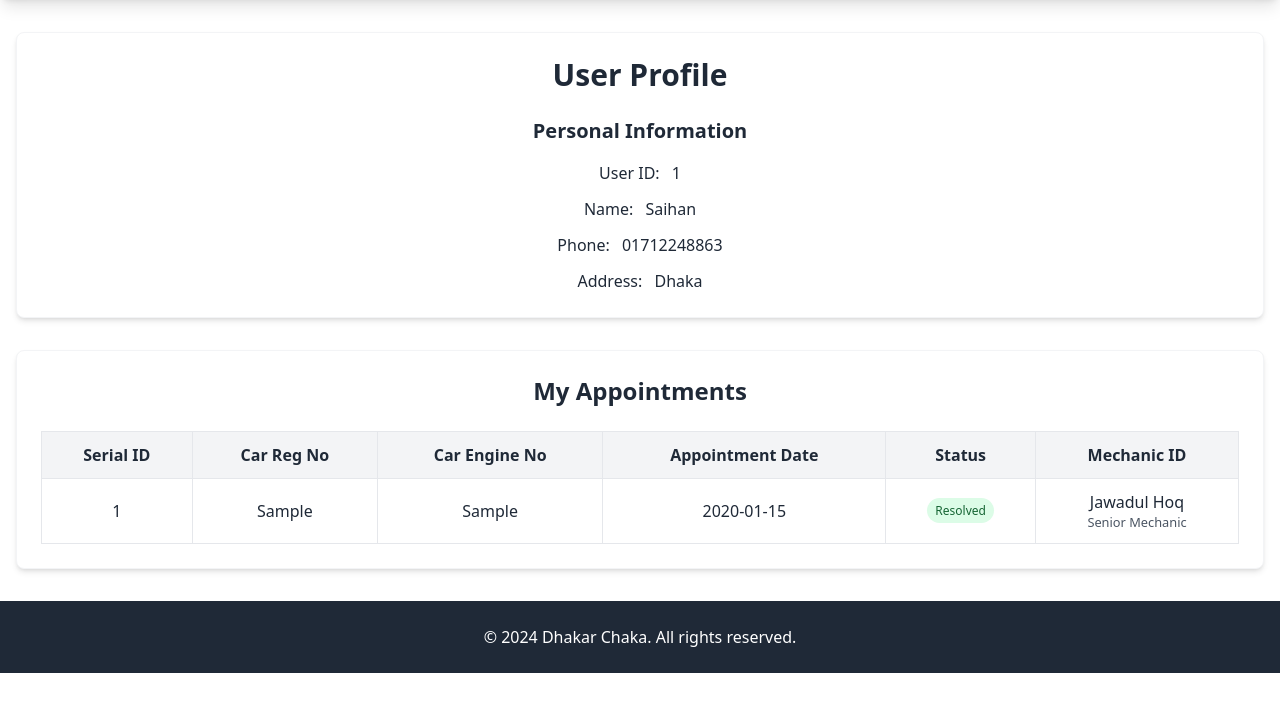
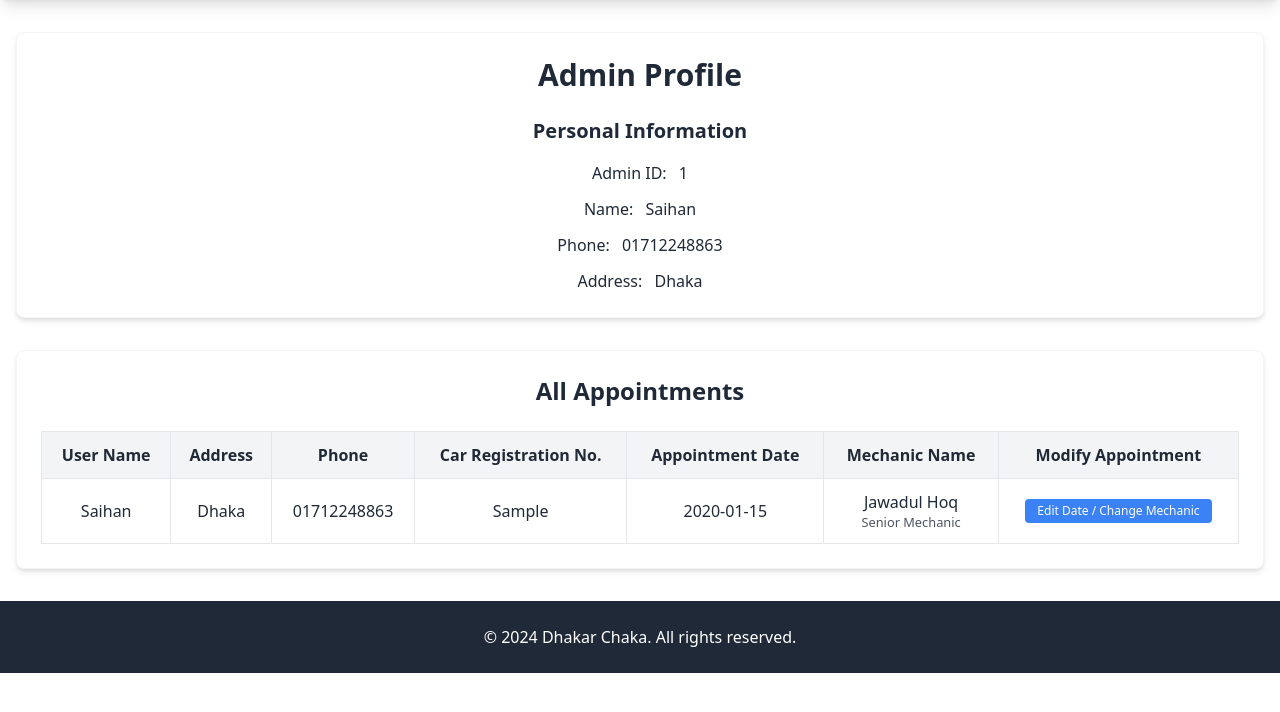
Before and after one commit to Al-Saihan/Dhakar-Chaka, a PHP site: page /dashboard_admin/index.php in a window 1280 px wide. Shown: the part 68-780 px from the top of the page. Run offline with PHP 8.4, Linux system fonts and the light colour scheme; a user stored in the database is signed in; data comes from the database, SQL or seed files in the repository; tables that the repository leaves empty hold one stand-in row (values such as "Sample post"); some libraries are stand-ins or nearby versions.

Commit message:
Admin Modification Power Added

```diff
--- a/public/dashboard_admin/index.php
+++ b/public/dashboard_admin/index.php
@@ -6,13 +6,21 @@ include '../../includes/db_connect.php';
 $stmt = $pdo->query("SELECT * FROM user WHERE user_id = $_SESSION[user_id]");
 $users = $stmt->fetchAll(PDO::FETCH_ASSOC);
 
-$stmt = $pdo->query("SELECT a.*, m.name as mechanic_name, m.position as mechanic_rank
+$stmt = $pdo->query("SELECT a.*, m.name as mechanic_name, m.position as mechanic_rank, u.name as user_name, u.phone as user_phone, u.address as user_address
                     FROM appointments a
                     LEFT JOIN mechanic m ON a.mecha_id = m.mechanic_id
-                    WHERE a.appointer_id = {$_SESSION['user_id']}");
+                    LEFT JOIN user u ON a.appointer_id = u.user_id
+                    ORDER BY a.appoint_date DESC");
+
 $appointments = $stmt->fetchAll(PDO::FETCH_ASSOC);
 ?>
 
+<!-- Name
+Address
+Phone
+Car Registration No.
+Appointment Date
+Mechanic Name -->
 <!DOCTYPE html>
 <html lang="en">
 
@@ -29,7 +37,7 @@ $appointments = $stmt->fetchAll(PDO::FETCH_ASSOC);
         <div class="container mx-auto px-4 py-8">
             <!-- User Profile Section -->
             <div class="bg-white border border-gray-100 rounded-lg shadow-md p-6 mb-8 text-center">
-                <h1 class="text-3xl font-bold mb-6">User Profile</h1>
+                <h1 class="text-3xl font-bold mb-6">Admin Profile</h1>
                 <?php if (!empty($users)): ?>
                     <?php $user = $users[0]; ?>
                     <div class="grid md:grid-cols-1 gap-6">
@@ -37,7 +45,7 @@ $appointments = $stmt->fetchAll(PDO::FETCH_ASSOC);
                             <h2 class="text-xl font-semibold mb-4">Personal Information</h2>
                             <div class="space-y-3">
                                 <div>
-                                    <span class="font-medium">User ID:</span>
+                                    <span class="font-medium">Admin ID:</span>
                                     <span class="ml-2"><?php echo htmlspecialchars($user['user_id'] ?? 'N/A'); ?></span>
                                 </div>
                                 <div>
@@ -62,43 +70,56 @@ $appointments = $stmt->fetchAll(PDO::FETCH_ASSOC);
 
             <!-- Appointments Section -->
             <div class="bg-white border border-gray-100 rounded-lg shadow-md p-6">
-                <h2 class="text-2xl font-bold mb-6 text-center">My Appointments</h2>
+                <h2 class="text-2xl font-bold mb-6 text-center">All Appointments</h2>
+
+                <!-- Result -->
+                <div class = "mb-6 text-center">
+                    <?php if (isset($_SESSION['error'])): ?>
+                        <div class="mb-4 p-4 bg-red-100 border border-red-400 text-red-700 rounded">
+                            <?= htmlspecialchars($_SESSION['error']) ?>
+                        </div>
+                        <?php unset($_SESSION['error']); ?>
+                    <?php endif; ?>
+
+                    <?php if (isset($_SESSION['success'])): ?>
+                        <div class="mb-4 p-4 bg-green-100 border border-green-400 text-green-700 rounded">
+                            <?= htmlspecialchars($_SESSION['success']) ?>
+                        </div>
+                        <?php unset($_SESSION['success']); ?>
+                    <?php endif; ?>
+                </div>
+
                 <?php if (!empty($appointments)): ?>
                     <div class="overflow-x-auto">
                         <table class="w-full table-auto border-collapse">
                             <thead>
                                 <tr class="bg-gray-100">
-                                    <th class="border p-3 text-center">Serial ID</th>
-                                    <th class="border p-3 text-center">Car Reg No</th>
-                                    <th class="border p-3 text-center">Car Engine No</th>
+                                    <th class="border p-3 text-center">User Name</th>
+                                    <th class="border p-3 text-center">Address</th>
+                                    <th class="border p-3 text-center">Phone</th>
+                                    <th class="border p-3 text-center">Car Registration No.</th>
                                     <th class="border p-3 text-center">Appointment Date</th>
-                                    <th class="border p-3 text-center">Status</th>
-                                    <th class="border p-3 text-center">Mechanic ID</th>
+                                    <th class="border p-3 text-center">Mechanic Name</th>
+                                    <th class="border p-3 text-center">Modify Appointment</th>
                                 </tr>
                             </thead>
                             <tbody>
                                 <?php foreach ($appointments as $appointment): ?>
                                     <tr class="hover:bg-gray-50">
                                         <td class="border p-3 text-center">
-                                            <?php echo htmlspecialchars($appointment['serial_id'] ?? 'N/A'); ?>
+                                            <?php echo htmlspecialchars($appointment['user_name'] ?? 'N/A'); ?>
+                                        </td>
+                                        <td class="border p-3 text-center">
+                                            <?php echo htmlspecialchars($appointment['user_address'] ?? 'N/A'); ?>
+                                        </td>
+                                        <td class="border p-3 text-center">
+                                            <?php echo htmlspecialchars($appointment['user_phone'] ?? 'N/A'); ?>
                                         </td>
                                         <td class="border p-3 text-center">
                                             <?php echo htmlspecialchars($appointment['car_reg_no'] ?? 'N/A'); ?>
                                         </td>
                                         <td class="border p-3 text-center">
-                                            <?php echo htmlspecialchars($appointment['car_eng_no'] ?? 'N/A'); ?>
-                                        </td>
-                                        <td class="border p-3 text-center">
                                             <?php echo htmlspecialchars($appointment['appoint_date'] ?? 'N/A'); ?>
-                                        </td>
-                                        <td class="border p-3 text-center">
-                                            <span class="px-2 py-1 rounded-full text-xs font-medium
-                            <?php
-                            $resolved = $appointment['resolved'] ?? 0;
-                            echo $resolved == 1 ? 'bg-green-100 text-green-800' : 'bg-yellow-100 text-yellow-800';
-                            ?>">
-                                                <?php echo $resolved == 1 ? 'Resolved' : 'Pending'; ?>
-                                            </span>
                                         </td>
                                         <td class="border p-3 text-center">
                                             <?php if (!empty($appointment['mechanic_name'])): ?>
@@ -109,6 +130,20 @@ $appointments = $stmt->fetchAll(PDO::FETCH_ASSOC);
                                             <?php else: ?>
                                                 N/A
                                             <?php endif; ?>
+                                        </td>
+                                        <td class="border p-3 text-center">
+                                            <form action="modify.php" method="POST" style="display: inline;">
+                                                <input type="hidden" name="serial_id"
+                                                    value="<?php echo htmlspecialchars($appointment['serial_id'] ?? 0); ?>">
+                                                <input type="hidden" name="appointer_id"
+                                                    value="<?php echo htmlspecialchars($appointment['appointer_id'] ?? 0); ?>">
+                                                <input type="hidden" name="mecha_id"
+                                                    value="<?php echo htmlspecialchars($appointment['mecha_id'] ?? 0); ?>">
+                                                <button type="submit"
+                                                    class="bg-blue-500 text-white px-3 py-1 rounded text-xs hover:bg-blue-600">
+                                                    Edit Date / Change Mechanic
+                                                </button>
+                                            </form>
                                         </td>
                                     </tr>
                                 <?php endforeach; ?>
```
Also changed, not shown: public/dashboard_admin/modify.php (added, +112 -0 lines), public/dashboard_admin/process.php (added, +66 -0 lines).
